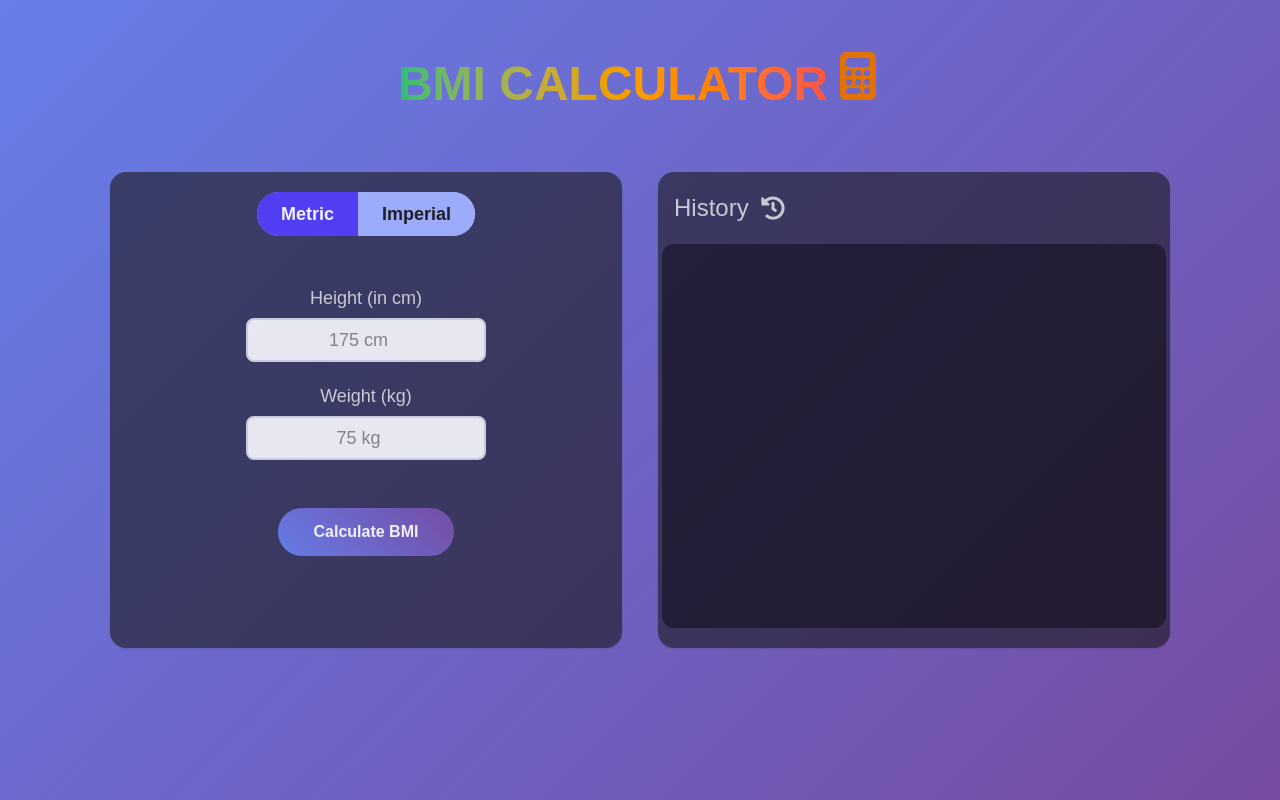
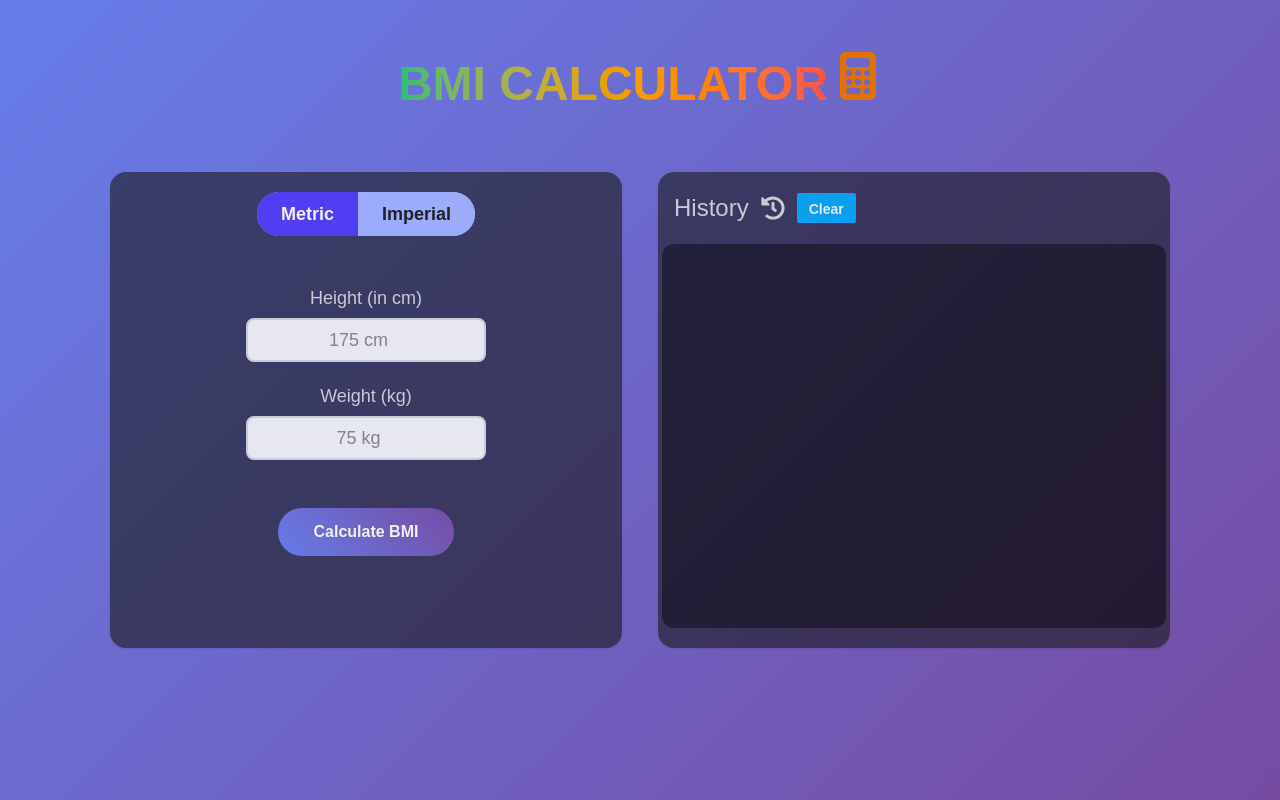
Before and after one commit to godseye1310/bmi-calc, a React (Vite) app: page / in a window 1280 px wide. Built offline with nearby package versions, Linux system fonts and the light colour scheme.

Commit message:
Added the ability to see past BMI and clear the local storage

```diff
--- a/src/App.jsx
+++ b/src/App.jsx
@@ -11,6 +11,16 @@ function App() {
 	);
 
 	const [overlayIsShown, setOverlayIsShown] = useState(false);
+
+	const seeDetails = (val) => {
+		setBmi(val);
+		showOverlay();
+	}
+
+	const clear = () => {
+		setBmiRecord([]);
+		localStorage.removeItem("bmiLocalHistory");
+	}
 
 	const handleBmiResult = (val) => {
 		setBmi(val);
@@ -61,7 +71,7 @@ function App() {
 					<BmiForm handleBmiResult={handleBmiResult} />
 
 					{/* History Component */}
-					<History bmiRecord={bmiRecord} />
+					<History bmiRecord={bmiRecord} seeDetails={seeDetails} clear={clear}/>
 				</div>
 				{/*
 						// Modal Component
--- a/src/components/History.jsx
+++ b/src/components/History.jsx
@@ -1,8 +1,9 @@
 import { FaHistory } from "react-icons/fa";
 import Card from "./ui/Card";
 
-const History = ({ bmiRecord }) => {
+const History = ({ bmiRecord , seeDetails, clear}) => {
 	// console.log(bmiRecord);
+
 	return (
 		<Card className={"max-w-lg w-full mt-6 px-1"}>
 			<div className="text-left">
@@ -11,6 +12,7 @@ const History = ({ bmiRecord }) => {
 					<span>
 						<FaHistory />
 					</span>
+					<button onClick={clear} className="text-neutral-100 px-3 pb-1 pt-1.5 text-sm font-extralight rounded-xs bg-sky-500 hover:bg-sky-600">Clear</button>
 				</h3>
 				<div className="w-full h-96 box-border pl-1.5 pr-0.5 pb-1.5 pt-5 rounded-xl bg-black/50 ">
 					<ul className=" flex flex-col gap-0.5 rounded-xl h-full overflow-y-auto pt-3 pb-3 ">
@@ -27,7 +29,7 @@ const History = ({ bmiRecord }) => {
 										<span>{bmiData.bmi}</span>
 									</p>
 									<div className="w-[30%] flex justify-center">
-										<button className="text-neutral-100 px-3 pb-1 pt-1.5 text-sm font-extralight rounded-xs bg-sky-500 hover:bg-sky-600">
+										<button onClick={() => seeDetails(bmiData.bmi)} className="text-neutral-100 px-3 pb-1 pt-1.5 text-sm font-extralight rounded-xs bg-sky-500 hover:bg-sky-600">
 											See details
 										</button>
 									</div>
```
